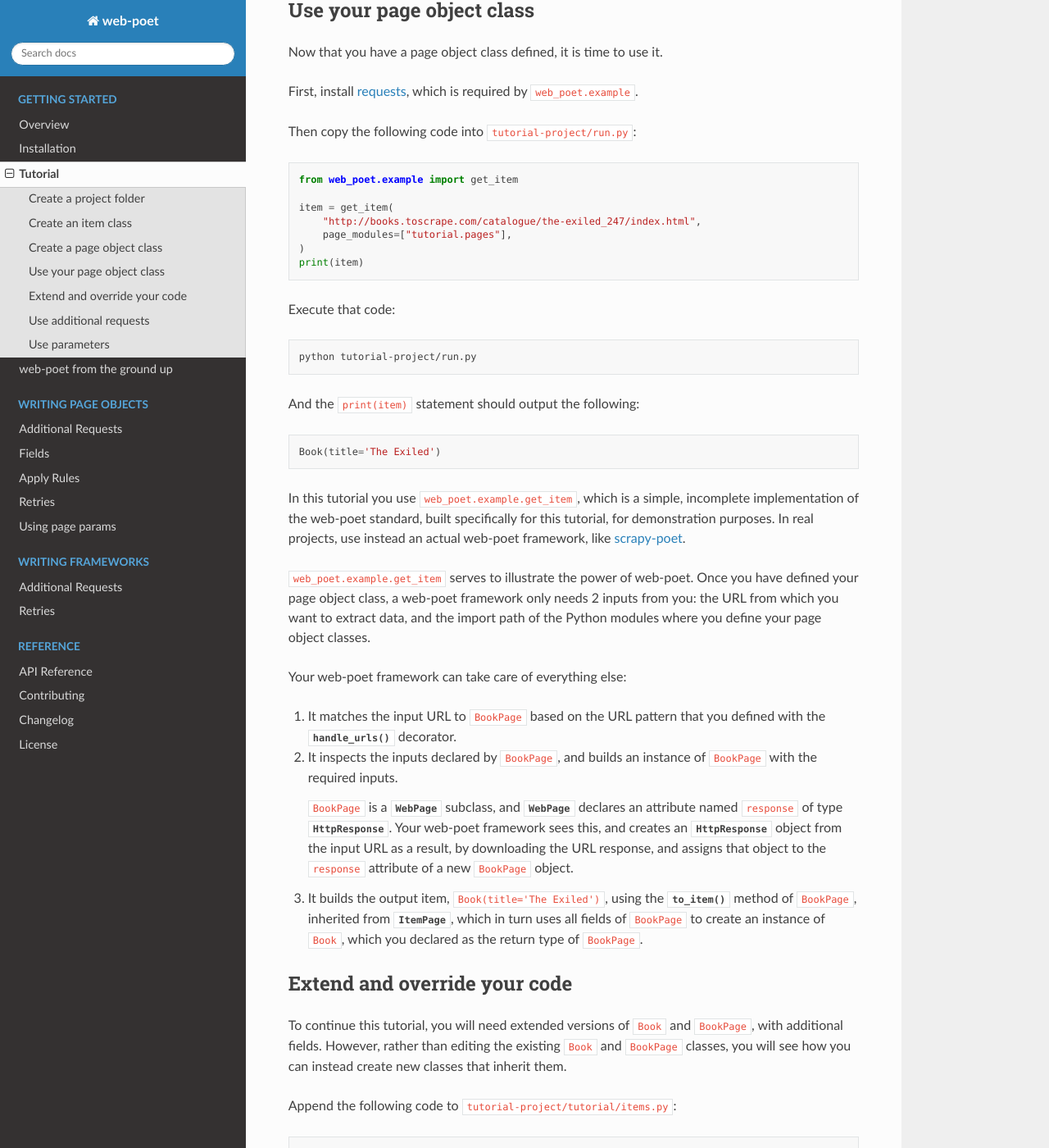
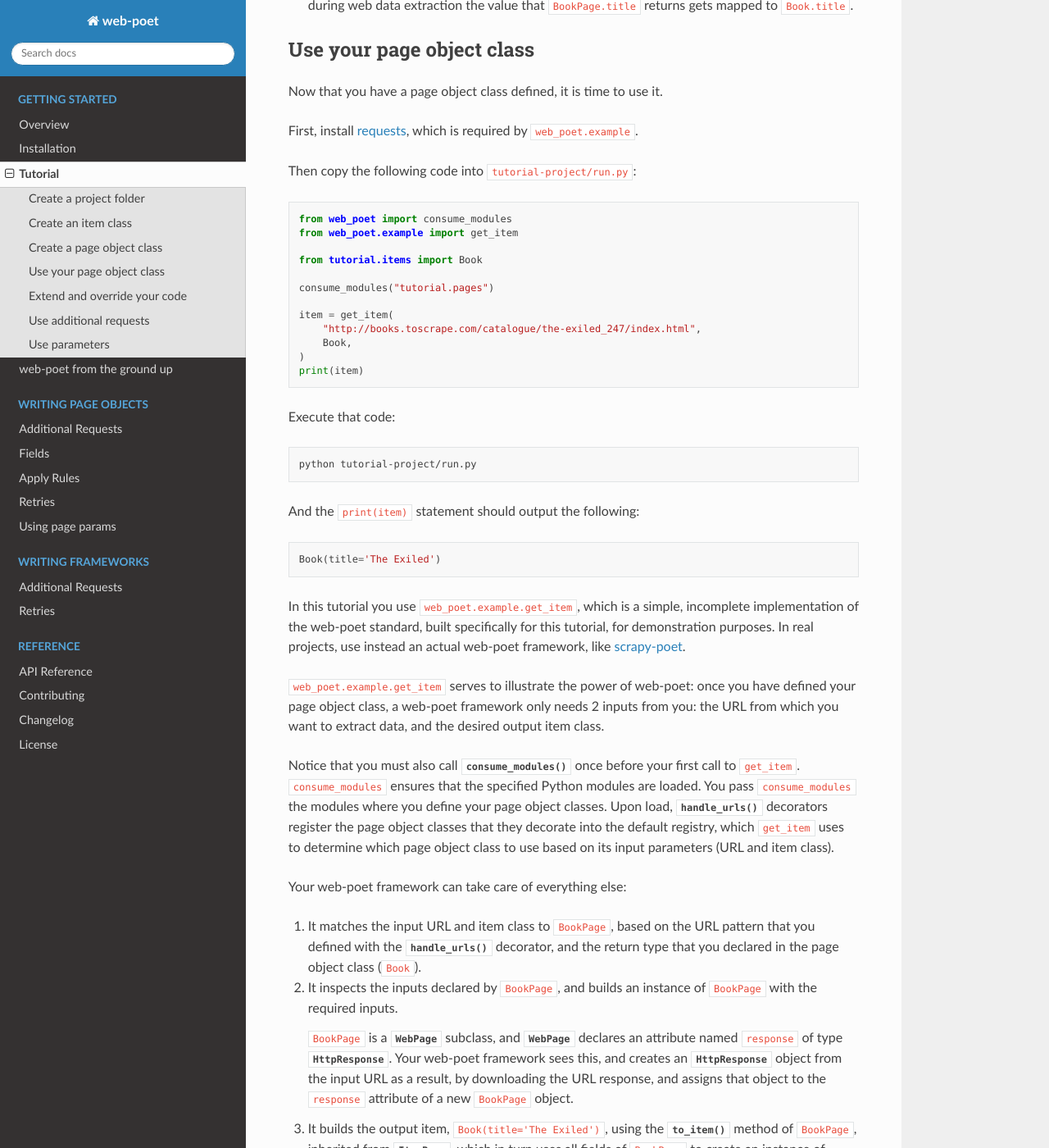
Before and after one commit to scrapinghub/web-poet, a Sphinx documentation site: the page built from docs/intro/tutorial.rst, in a window 1280 px wide and 1400 px high, scrolled down 3286 px. Shown: the whole window at 82% size. Built offline with Sphinx 7.4.7 and the Read the Docs theme 2.0.0, drawn with Linux system fonts in a browser that asks for light colours; some of the changed text lies outside the part shown.

Commit message:
Adapt get_item to input best practices, split off module consumption

```diff
--- a/docs/intro/tutorial.rst
+++ b/docs/intro/tutorial.rst
@@ -154,14 +154,20 @@ In the code above:
     the item class that is used to store the data that fields return.
 
 -   ``BookPage`` is decorated with :meth:`~web_poet.overrides.handle_urls`,
-    which indicates for which URLs ``BookPage`` is intended to work.
+    which indicates for which domain ``BookPage`` is intended to work.
+
+    It is possible to specify more specific URL patterns, instead of only the
+    target URL domain. However, the URL domain and the output type (``Book``)
+    are usually all the data needed to determine which page object class to
+    use, which is the goal of the :meth:`~web_poet.overrides.handle_urls`
+    decorator.
 
 -   ``BookPage`` defines a field named ``title``.
 
     :ref:`Fields <fields>` are methods of page object classes, preferably async
-    methods, decorated with the :meth:`~web_poet.fields.field` decorator.
-    Fields define the logic to extract a specific piece of information from the
-    input of your page object class.
+    methods, decorated with :meth:`~web_poet.fields.field`. Fields define the
+    logic to extract a specific piece of information from the input of your
+    page object class.
 
     ``BookPage.title`` extracts the title of a book from a book details
     webpage. Specifically, it extracts the text from the first ``h1`` element
@@ -205,15 +210,26 @@ incomplete implementation of the web-poet standard, built specifically for this
 tutorial, for demonstration purposes. In real projects, use instead an actual
 web-poet framework, like `scrapy-poet`_.
 
-``web_poet.example.get_item`` serves to illustrate the power of web-poet. Once
+``web_poet.example.get_item`` serves to illustrate the power of web-poet: once
 you have defined your page object class, a web-poet framework only needs 2
-inputs from you: the URL from which you want to extract data, and the import
-path of the Python modules where you define your page object classes.
+inputs from you: the URL from which you want to extract data, and the desired
+output item class.
+
+Notice that you must also call :func:`~web_poet.rules.consume_modules` once
+before your first call to ``get_item``. ``consume_modules`` ensures that the
+specified Python modules are loaded. You pass ``consume_modules`` the modules
+where you define your page object classes. Upon load,
+:meth:`~web_poet.overrides.handle_urls` decorators register the page object
+classes that they decorate into the default registry, which ``get_item`` uses
+to determine which page object class to use based on its input parameters (URL
+and item class).
 
 Your web-poet framework can take care of everything else:
 
-#.  It matches the input URL to ``BookPage`` based on the URL pattern that you
-    defined with the :meth:`~web_poet.overrides.handle_urls` decorator.
+#.  It matches the input URL and item class to ``BookPage``, based on the URL
+    pattern that you defined with the :meth:`~web_poet.overrides.handle_urls`
+    decorator, and the return type that you declared in the page object class
+    (``Book``).
 
 #.  It inspects the inputs declared by ``BookPage``, and builds an instance of
     ``BookPage`` with the required inputs.
@@ -284,21 +300,15 @@ In the code above:
     class that you can inherit to re-define the output type of your page object
     subclasses.
 
--   ``CategorizedBookPage`` uses the same
-    :meth:`~web_poet.overrides.handle_urls` decorator parameters as
-    ``BookPage``, except that it sets ``priority`` to ``1000``.
+After you update your ``tutorial-project/run.py`` script to request a
+``CategorizedBook`` item:
 
-    The ``priority`` parameter is ``500`` by default, so the priority of
-    ``BookPage`` is ``500``. By using a higher value than that of ``BookPage``,
-    you ensure that, when a URL matches both page object classes,
-    ``CategorizedBookPage`` is always used.
+.. literalinclude:: /tutorial-project/run.py
+   :language: python
+   :lines: 1-3, 5-8, 13-15, 17-18
+   :emphasize-lines: 4, 10
 
-    A ``priority`` of ``501`` would have had the same effect. Using a
-    significantly higher value is a good practice, to leave room between both
-    values in case you ever need to define page object classes that have a
-    priority between those 2 priority values.
-
-If you execute the ``tutorial-project/run.py`` script again now:
+And you execute it again:
 
 ..  code-block:: bash
 
--- a/docs/tutorial-project/run.py
+++ b/docs/tutorial-project/run.py
@@ -1,8 +1,18 @@
+from web_poet import consume_modules
 from web_poet.example import get_item
+
+from tutorial.items import Book
+from tutorial.items import CategorizedBook
+
+consume_modules("tutorial.pages")
 
 item = get_item(
     "http://books.toscrape.com/catalogue/the-exiled_247/index.html",
-    page_modules=["tutorial.pages"],
+    Book,
+)
+item = get_item(
+    "http://books.toscrape.com/catalogue/the-exiled_247/index.html",
+    CategorizedBook,
     page_params={"category_rank": 24},
 )
 print(item)
--- a/docs/tutorial-project/tutorial/pages/books_toscrape_com.py
+++ b/docs/tutorial-project/tutorial/pages/books_toscrape_com.py
@@ -3,10 +3,7 @@ from web_poet import field, handle_urls, WebPage
 from ..items import Book
 
 
-@handle_urls(
-    "books.toscrape.com/catalogue/*/index.html",
-    exclude="*/category/*",
-)
+@handle_urls("books.toscrape.com")
 class BookPage(WebPage[Book]):
 
     @field
@@ -23,11 +20,7 @@ from web_poet import HttpClient, PageParams, Returns
 from ..items import CategorizedBook
 
 
-@handle_urls(
-    "books.toscrape.com/catalogue/*/index.html",
-    exclude="*/category/*",
-    priority=1000,
-)
+@handle_urls("books.toscrape.com")
 @define
 class CategorizedBookPage(BookPage, Returns[CategorizedBook]):
     http: HttpClient
```
Also changed, not shown: other parts of docs/intro/tutorial.rst (+14 -14 lines), 1 other file.
